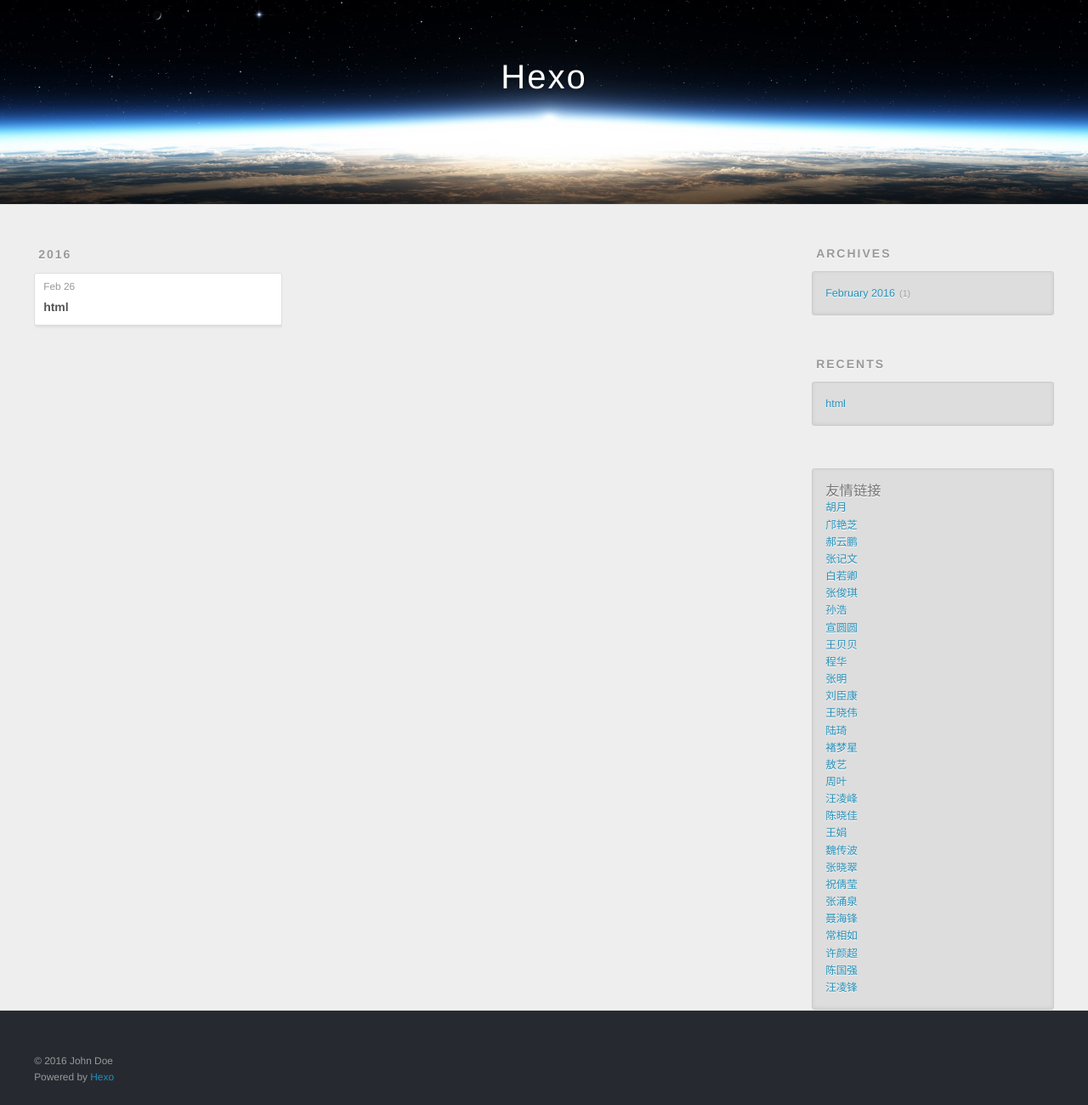
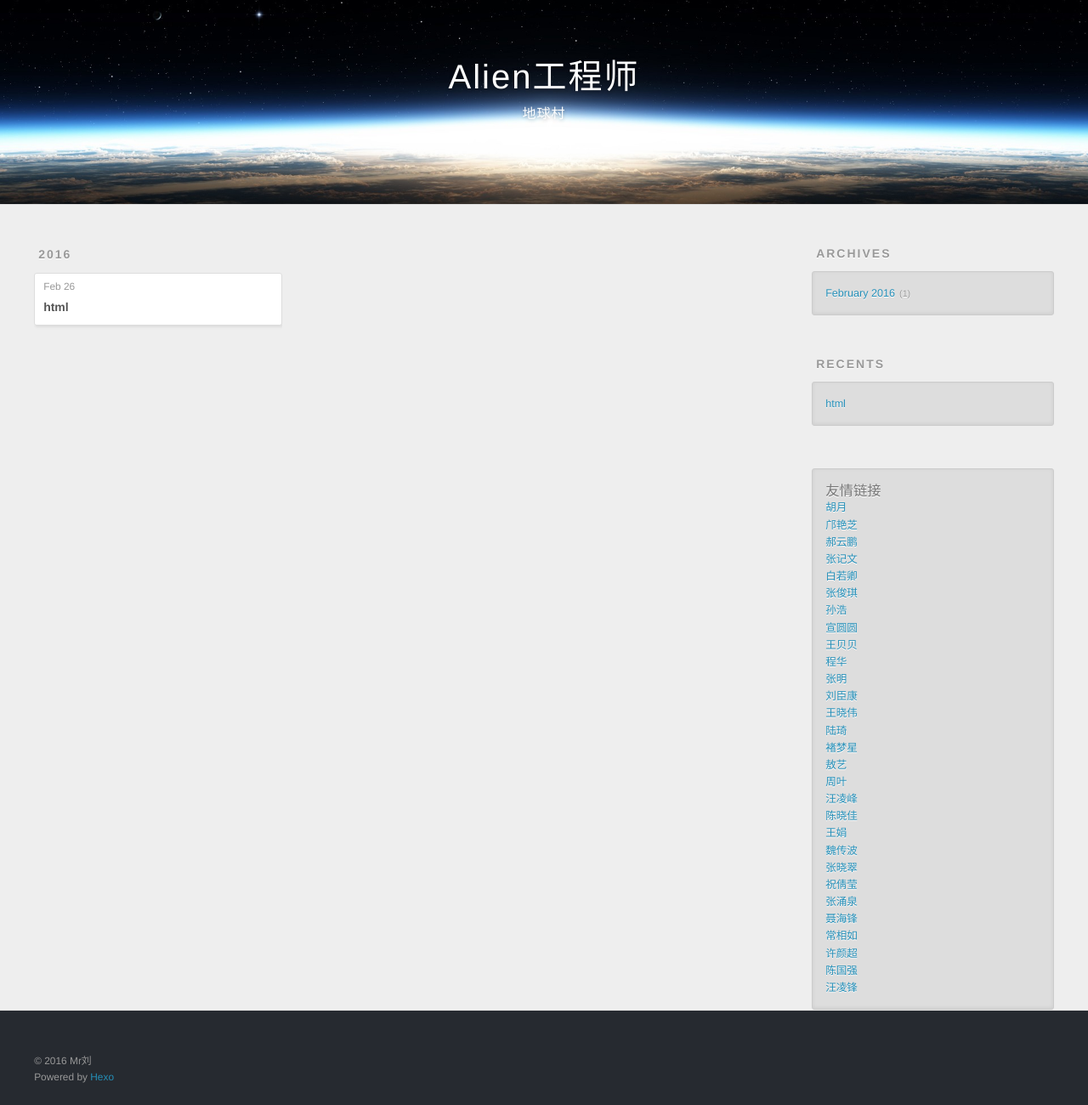
Before and after one commit to lck297231489/lck297231489.github.io, a plain HTML site: page archives/2016/02/index.html in a window 1280 px wide. Shown: the part 60-1360 px from the top of the page at 85% size. Drawn offline with nearby package versions, Linux system fonts and the light colour scheme.

Commit message:
Site updated: 2016-02-26 16:21:10

```diff
--- a/archives/2016/02/index.html
+++ b/archives/2016/02/index.html
@@ -3,19 +3,19 @@
 <head>
   <meta charset="utf-8">
 
-  <title>Archives: 2016/2 | Hexo</title>
+  <title>Archives: 2016/2 | Alien工程师</title>
   <meta name="viewport" content="width=device-width, initial-scale=1, maximum-scale=1">
   <meta name="description">
 <meta property="og:type" content="website">
-<meta property="og:title" content="Hexo">
+<meta property="og:title" content="Alien工程师">
 <meta property="og:url" content="http://yoursite.com/archives/2016/02/index.html">
-<meta property="og:site_name" content="Hexo">
+<meta property="og:site_name" content="Alien工程师">
 <meta property="og:description">
 <meta name="twitter:card" content="summary">
-<meta name="twitter:title" content="Hexo">
+<meta name="twitter:title" content="Alien工程师">
 <meta name="twitter:description">
 
-    <link rel="alternative" href="/atom.xml" title="Hexo" type="application/atom+xml">
+    <link rel="alternative" href="/atom.xml" title="Alien工程师" type="application/atom+xml">
 
 
     <link rel="icon" href="/favicon.png">
@@ -33,8 +33,12 @@
   <div id="header-outer" class="outer">
     <div id="header-title" class="inner">
       <h1 id="logo-wrap">
-        <a href="/" id="logo">Hexo</a>
+        <a href="/" id="logo">Alien工程师</a>
       </h1>
+
+        <h2 id="subtitle-wrap">
+          <a href="/" id="subtitle">地球村</a>
+        </h2>
 
     </div>
     <div id="header-inner" class="inner">
@@ -226,7 +230,7 @@
 
   <div class="outer">
     <div id="footer-info" class="inner">
-      &copy; 2016 John Doe<br>
+      &copy; 2016 Mr刘<br>
       Powered by <a href="http://hexo.io/" target="_blank">Hexo</a>
     </div>
   </div>
```
Also changed, not shown: 2016/02/26/html/index.html (+10 -6 lines), archives/2016/index.html (+11 -7 lines), archives/index.html (+11 -7 lines), index.html (+12 -8 lines).
